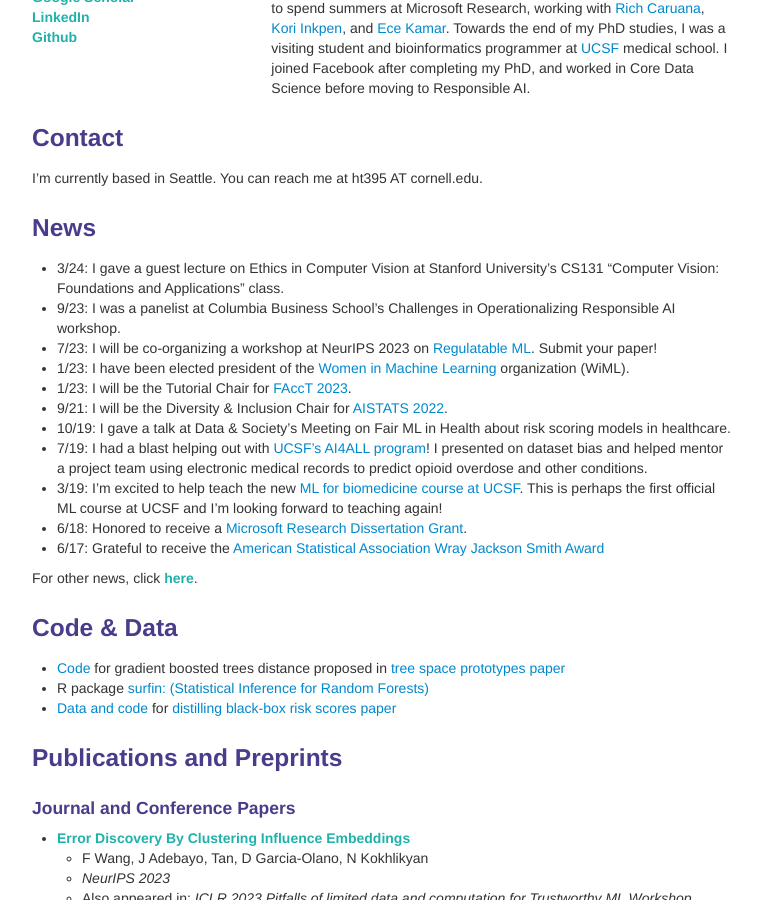
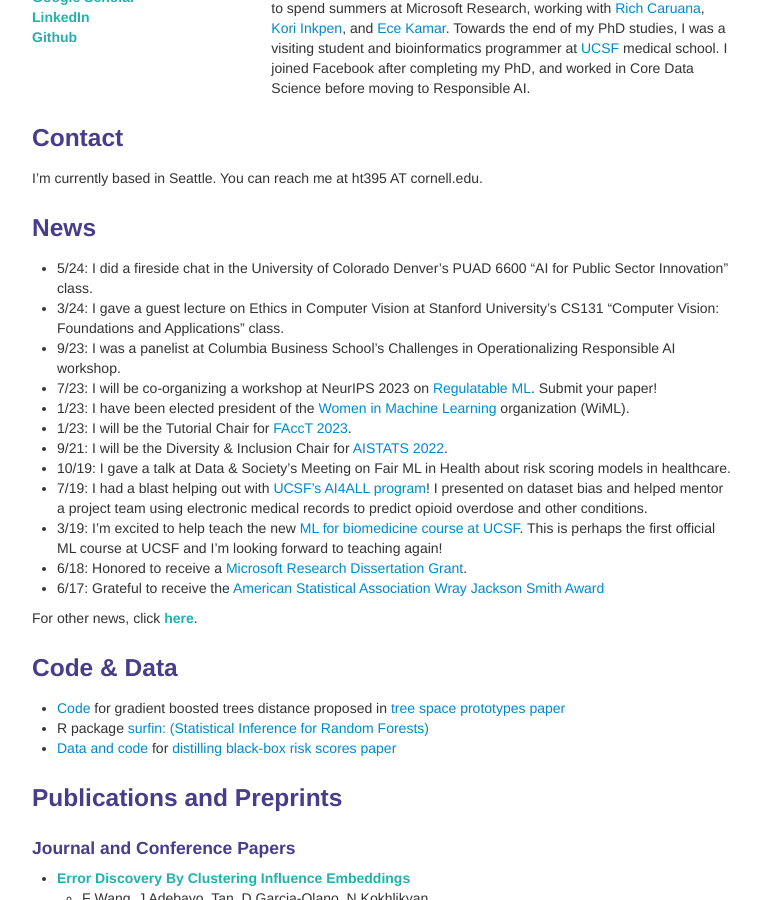
Before and after one commit to shftan/shftan.github.io, a Jekyll site: the page built from index.md, in a window 1280 px wide and 900 px high, scrolled down 304 px. Shown: the whole window, without its empty margins (258-1019 px from the left). Built offline with Jekyll 4.4.1, drawn with Linux system fonts in a browser that asks for light colours.

Commit message:
Update index.md

```diff
--- a/index.md
+++ b/index.md
@@ -32,6 +32,7 @@ I'm currently based in Seattle. You can reach me at ht395 AT cornell.edu.
 
 <div class="row-fluid" id="news"><h3>News</h3>
 </div>
+- 5/24: I did a fireside chat in the University of Colorado Denver's PUAD 6600 "AI for Public Sector Innovation" class.
 - 3/24: I gave a guest lecture on Ethics in Computer Vision at Stanford University's CS131 "Computer Vision: Foundations and Applications" class.
 - 9/23: I was a panelist at Columbia Business School's Challenges in Operationalizing Responsible AI workshop.
 - 7/23: I will be co-organizing a workshop at NeurIPS 2023 on [Regulatable ML](https://regulatableml.github.io/). Submit your paper!
```
